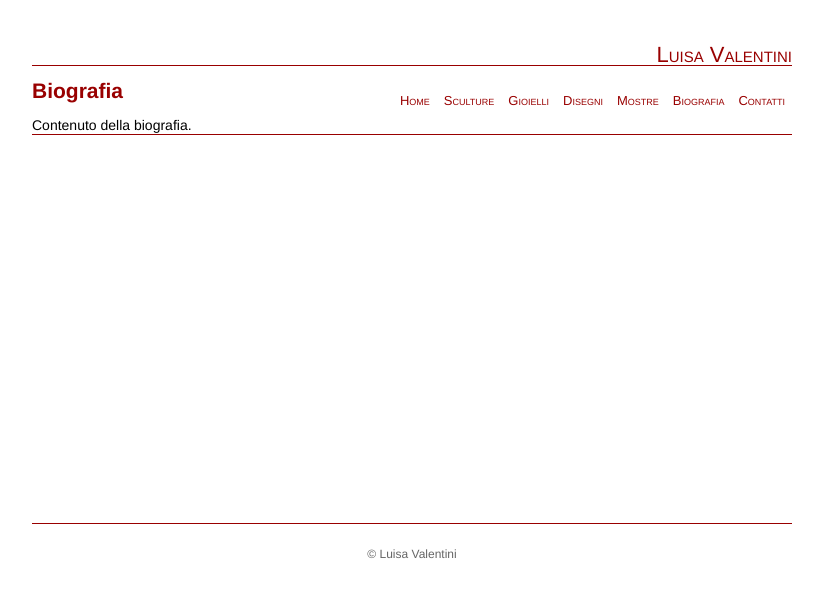
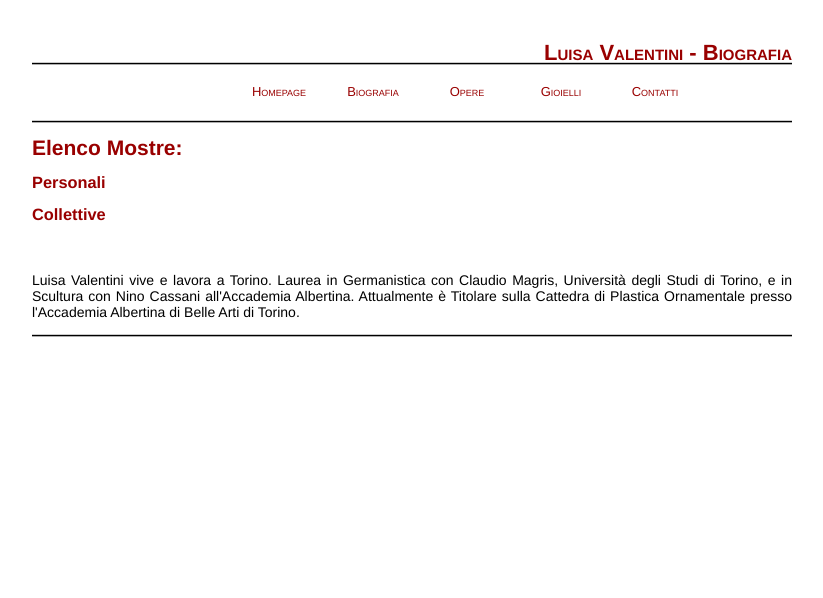
Before and after one commit to maurodoglio/luisavalentini.it, a Django app: page /biografia/ in a window 1280 px wide. Shown: the top 598 px of the page, without its empty margins (228-1051 px from the left). Run offline with Django 5.2, Linux system fonts and the light colour scheme; data that the repository does not hold is empty.

Commit message:
Match original site layout and styling
- Fix title format to 'PageName | Luisa Valentini'
- Match menu items: Homepage, Biografia, Opere, Gioielli, Contatti
- Port original CSS exactly (filetto.jpg borders, 760px width, small-caps)
- Opere page: thumbnail grid with links to full images (ul#elenco_opere)
- Biografia page: exhibitions grouped by type and year from database
- Contatti page: contact form matching original layout
- Remove semantic HTML5 tags (header/nav/main/footer) to match original div structure

Co-authored-by: Copilot <223556219+Copilot@users.noreply.github.com>

```diff
--- a/luisavalentini/urls.py
+++ b/luisavalentini/urls.py
@@ -4,11 +4,13 @@ from django.contrib import admin
 from django.urls import include, path
 from django.views.generic import TemplateView
 
+from opere.views import biografia_view, contatti_view
+
 urlpatterns = [
     path('admin/', admin.site.urls),
     path('', TemplateView.as_view(template_name='home.html'), name='home'),
-    path('biografia/', TemplateView.as_view(template_name='biografia.html'), name='biografia'),
-    path('contatti/', TemplateView.as_view(template_name='contatti.html'), name='contatti'),
+    path('biografia/', biografia_view, name='biografia'),
+    path('contatti/', contatti_view, name='contatti'),
     path('', include('opere.urls')),
 ]
 
--- a/opere/views.py
+++ b/opere/views.py
@@ -5,13 +5,13 @@ from .models import Mostra, Opera
 
 def opere_base_view(request):
     """List all published sculptures."""
-    opere = Opera.objects.filter(typology='S', published=True)
-    return render(request, 'opere/opere_base.html', {'opere': opere, 'typology': 'Sculture'})
+    opere = Opera.objects.filter(typology='S', published=True).order_by('title')
+    return render(request, 'opere/opere_base.html', {'opere': opere, 'typology': 'Opere'})
 
 
 def gioielli_base_view(request):
     """List all published jewelry."""
-    opere = Opera.objects.filter(typology='G', published=True)
+    opere = Opera.objects.filter(typology='G', published=True).order_by('title')
     return render(request, 'opere/opere_base.html', {'opere': opere, 'typology': 'Gioielli'})
 
 
@@ -37,3 +37,22 @@ def mostre_list_view(request):
     """List all published exhibitions."""
     mostre = Mostra.objects.filter(published=True)
     return render(request, 'opere/mostre_list.html', {'mostre': mostre})
+
+
+def biografia_view(request):
+    """Biography page with exhibitions grouped by type and year."""
+    mostre_personali = Mostra.objects.filter(
+        published=True, type='1'
+    ).order_by('-beginning')
+    mostre_collettive = Mostra.objects.filter(
+        published=True, type='2'
+    ).order_by('-beginning')
+    return render(request, 'biografia.html', {
+        'mostre_personali': mostre_personali,
+        'mostre_collettive': mostre_collettive,
+    })
+
+
+def contatti_view(request):
+    """Contact page with a simple form."""
+    return render(request, 'contatti.html')
--- a/static/css/style.css
+++ b/static/css/style.css
@@ -1,30 +1,27 @@
 /*
  * Luisa Valentini - Portfolio
- * Ported from legacy CSS, modernized for current browsers.
+ * Ported from legacy CSS.
  */
 
 body {
     background-color: #fff;
     margin: 0;
     padding: 0;
-    font-family: Helvetica, sans-serif, Arial;
-    font-size: 14px;
-    line-height: 1.4;
 }
 
 h1 { color: #9C0000; }
 h2, h3 { text-transform: capitalize; color: #990000; }
 
 #container {
-    margin: 0 auto;
+    margin-left: auto;
+    margin-right: auto;
     width: 760px;
 }
 
-/* Header */
-header {
+#header {
     color: #990000;
     text-align: right;
-    border-bottom: 1px solid #990000;
+    background: url(/static/img/filetto.jpg) repeat-x bottom left;
     font-family: Helvetica, sans-serif, Arial;
     font-size: 22px;
     height: 25px;
@@ -32,35 +29,30 @@ header {
     font-variant: small-caps;
 }
 
-header h1 {
-    font-size: 22px;
-    margin: 0;
-    font-weight: normal;
-}
-
-header h1 a {
-    text-decoration: none;
-    color: #990000;
-}
-
-/* Navigation */
-nav {
+#main {
     clear: both;
 }
 
-nav ul {
+#main .imghome {
+    margin: 0 85px;
+}
+
+#menu {
+    clear: both;
     list-style-type: none;
     color: #990000;
     margin: 0;
-    padding: 10px 0;
-    border-bottom: 1px solid #990000;
-    display: flex;
-    justify-content: flex-end;
-    gap: 0;
+    padding: 0 auto;
+    background: url(/static/img/filetto.jpg) repeat-x bottom left;
+    display: block;
     height: 43px;
+    width: 560px;
+    padding-left: 200px;
 }
 
-nav ul li {
+#menu li {
+    float: left;
+    width: 80px;
     text-align: center;
     padding: 0 5px;
     list-style: none;
@@ -68,98 +60,66 @@ nav ul li {
     border-bottom: 4px solid transparent;
 }
 
-nav ul li:hover {
+#menu li.selected {
     border-bottom: 4px solid #990000;
 }
 
-nav ul li a {
+#menu li:hover {
+    border-bottom: 4px solid #990000;
+}
+
+#menu a {
     font-family: Helvetica, sans-serif, Arial;
     font-size: 13px;
     color: #990000;
+    margin: 0;
     text-decoration: none;
     font-variant: small-caps;
 }
 
-/* Main content */
-main {
+#footer {
     clear: both;
-    min-height: 400px;
+    background: url(/static/img/filetto.jpg) repeat-x bottom left;
+    width: 760px;
+    height: 3px;
 }
 
-.homepage {
-    text-align: center;
-    padding: 20px 0;
-}
-
-.imghome {
-    margin: 0 85px;
-    max-width: 100%;
-    height: auto;
-}
-
-/* Opere grid */
-.opere-grid {
+/* Opere list */
+ul#elenco_opere {
     padding: 0;
     margin: 0;
     list-style: none;
-    display: flex;
-    flex-wrap: wrap;
-    gap: 10px;
 }
 
-.opera-card {
+ul#elenco_opere li {
+    float: left;
     margin: 5px 10px;
+    list-style: none;
 }
 
-.opera-card a {
+ul#elenco_opere li a {
     text-decoration: none;
-    color: #333;
 }
 
-.opera-card img {
-    width: 200px;
-    height: 150px;
-    object-fit: cover;
+ul#elenco_opere li a img {
     border: 0 none;
 }
 
-.opera-card h3 {
-    font-family: Helvetica, sans-serif, Arial;
-    font-size: 13px;
-    font-variant: small-caps;
-    color: #990000;
-    margin: 5px 0 0;
-    font-weight: normal;
-}
-
-.opera-card .year {
-    font-size: 12px;
-    color: #666;
-}
-
-/* Opera detail */
-.opera-detail {
+/* Item (detail pages) */
+.item {
     clear: both;
     width: 600px;
     padding: 20px 2px 2px 2px;
 }
 
-.opera-detail h2 {
-    font-family: Helvetica, sans-serif, Arial;
-    font-size: 18px;
-    color: #990000;
-    font-variant: small-caps;
-    margin: 0 0 10px;
-    line-height: 1;
+.item img {
+    margin-right: 30px;
+    width: 200px;
+    height: 150px;
+    border: 0;
 }
 
-.opera-image {
-    max-width: 100%;
-    height: auto;
-    margin: 0 0 20px;
-}
-
-.opera-info p {
+.item p {
     font-family: Helvetica, sans-serif, Arial;
     font-size: 13px;
     font-variant: small-caps;
@@ -167,71 +127,64 @@ main {
     color: #000;
 }
 
-/* Mostre */
-.mostre-list {
+.item h3 {
+    font-family: Helvetica, sans-serif, Arial;
+    font-size: 18px;
+    color: #990000;
+    height: 10px;
+    padding: 0;
+    font-variant: small-caps;
+    margin: 0;
+    line-height: 1;
+}
+
+/* Biografia */
+#biografia {
+    font-family: Helvetica, sans-serif, Arial;
+    font-size: 14px;
+    line-height: 16px;
+    text-align: justify;
+}
+
+ul#list {
     padding: 0 0 20px 0;
     margin: 0;
 }
 
-.mostra-card {
+ul#list ul {
+    list-style-type: none;
+    padding-left: 0;
+}
+
+ul#list li {
     margin-bottom: 7px;
     font-family: Helvetica, sans-serif, Arial;
     font-size: 14px;
     line-height: 16px;
     text-align: justify;
     list-style-type: none;
-    padding: 5px 0;
 }
 
-.mostra-card a {
-    text-decoration: none;
-    color: #333;
+ul#list ul li p {
+    margin: 3px;
 }
 
-.mostra-card h3 {
+.titolo_mostra {
     font-variant: small-caps;
     font-size: 16px;
     color: #990000;
-    margin: 0;
+}
+
+span.titolomostra {
     font-weight: bold;
 }
 
-.mostra-card .date,
-.mostra-card .type {
-    font-size: 12px;
-    color: #666;
-    margin-right: 10px;
+/* Contatti */
+#form_contatti p label {
+    display: block;
 }
 
-/* Mostra detail */
-.mostra-detail h2 {
-    font-variant: small-caps;
-    color: #990000;
-}
-
-/* Biografia */
-.biografia {
-    font-family: Helvetica, sans-serif, Arial;
-    font-size: 14px;
-    line-height: 16px;
-    text-align: justify;
-}
-
-/* Contatti */
-.contatti label {
+#contatti label {
     width: 215px;
     display: inline-block;
 }
-
-/* Footer */
-footer {
-    clear: both;
-    border-top: 1px solid #990000;
-    width: 760px;
-    height: auto;
-    padding: 10px 0;
-    margin-top: 40px;
-    text-align: center;
-    font-size: 12px;
-    color: #666;
-}
--- a/templates/base.html
+++ b/templates/base.html
@@ -4,36 +4,24 @@
 <head>
     <meta charset="utf-8">
     <meta name="viewport" content="width=device-width, initial-scale=1">
-    <title>{% block title %}Luisa Valentini{% endblock %}</title>
+    <title>{% block title %}Homepage{% endblock %} | Luisa Valentini</title>
     <link rel="stylesheet" href="{% static 'css/style.css' %}">
     {% block extra_head %}{% endblock %}
 </head>
 <body>
     <div id="container">
-        <header>
-            <h1><a href="{% url 'home' %}">Luisa Valentini</a></h1>
-            <nav>
-                <ul id="menu">
-                    <li><a href="{% url 'home' %}">Home</a></li>
-                    <li><a href="{% url 'opere:sculture' %}">Sculture</a></li>
-                    <li><a href="{% url 'opere:gioielli' %}">Gioielli</a></li>
-                    <li><a href="{% url 'opere:disegni' %}">Disegni</a></li>
-                    <li><a href="{% url 'opere:mostre' %}">Mostre</a></li>
-                    <li><a href="{% url 'biografia' %}">Biografia</a></li>
-                    <li><a href="{% url 'contatti' %}">Contatti</a></li>
-                </ul>
-            </nav>
-        </header>
-
-        <main id="content">
+        <h1 id="header">Luisa Valentini - {% block page_title %}Homepage{% endblock %}</h1>
+        <ul id="menu">
+            <li><a href="{% url 'home' %}">Homepage</a></li>
+            <li><a href="{% url 'biografia' %}">Biografia</a></li>
+            <li><a href="{% url 'opere:sculture' %}">Opere</a></li>
+            <li><a href="{% url 'opere:gioielli' %}">Gioielli</a></li>
+            <li><a href="{% url 'contatti' %}">Contatti</a></li>
+        </ul>
+        <div id="main">
             {% block content %}{% endblock %}
-        </main>
-
-        <footer>
-            {% block footer %}
-            <p>&copy; Luisa Valentini</p>
-            {% endblock %}
-        </footer>
+        </div>
+        <div id="footer"></div>
     </div>
 </body>
 </html>
--- a/templates/biografia.html
+++ b/templates/biografia.html
@@ -1,10 +1,45 @@
 {% extends "base.html" %}
 
-{% block title %}Biografia - Luisa Valentini{% endblock %}
+{% block title %}Biografia{% endblock %}
+{% block page_title %}Biografia{% endblock %}
 
 {% block content %}
-<div class="biografia">
-    <h2>Biografia</h2>
-    <p>Contenuto della biografia.</p>
+<div id="biografia">
+    <h2>Elenco mostre:</h2>
+    <ul id="list">
+        <li>
+            <h3>Personali</h3>
+            <ul>
+                {% regroup mostre_personali by beginning.year as year_list %}
+                {% for year in year_list %}
+                <li>
+                    <h2>{{ year.grouper }}</h2>
+                    <ul>
+                        {% for mostra in year.list %}
+                        <li>{{ mostra.name }}</li>
+                        {% endfor %}
+                    </ul>
+                </li>
+                {% endfor %}
+            </ul>
+        </li>
+        <li>
+            <h3>Collettive</h3>
+            <ul>
+                {% regroup mostre_collettive by beginning.year as year_list %}
+                {% for year in year_list %}
+                <li>
+                    <h2>{{ year.grouper }}</h2>
+                    <ul>
+                        {% for mostra in year.list %}
+                        <li>{{ mostra.name }}</li>
+                        {% endfor %}
+                    </ul>
+                </li>
+                {% endfor %}
+            </ul>
+        </li>
+    </ul>
+    <p>Luisa Valentini vive e lavora a Torino. Laurea in Germanistica con Claudio Magris, Universit&agrave; degli Studi di Torino, e in Scultura con Nino Cassani all'Accademia Albertina. Attualmente &egrave; Titolare sulla Cattedra di Plastica Ornamentale presso l'Accademia Albertina di Belle Arti di Torino.</p>
 </div>
 {% endblock %}
```
Also changed, not shown: templates/contatti.html (+22 -4 lines), templates/home.html (+3 -4 lines), templates/opere/opere_base.html (+8 -10 lines), static/img/filetto.jpg (added), static/img/imghome.jpg (added).
